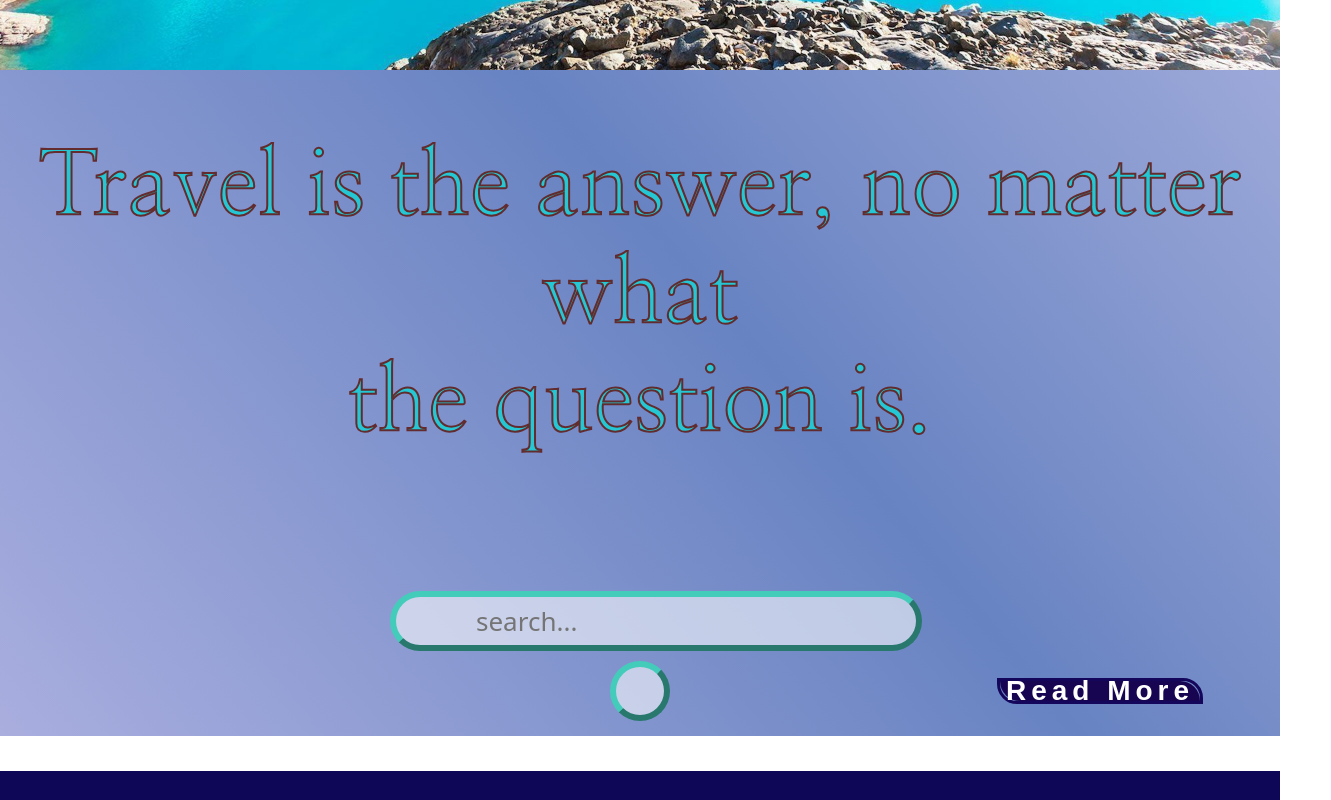
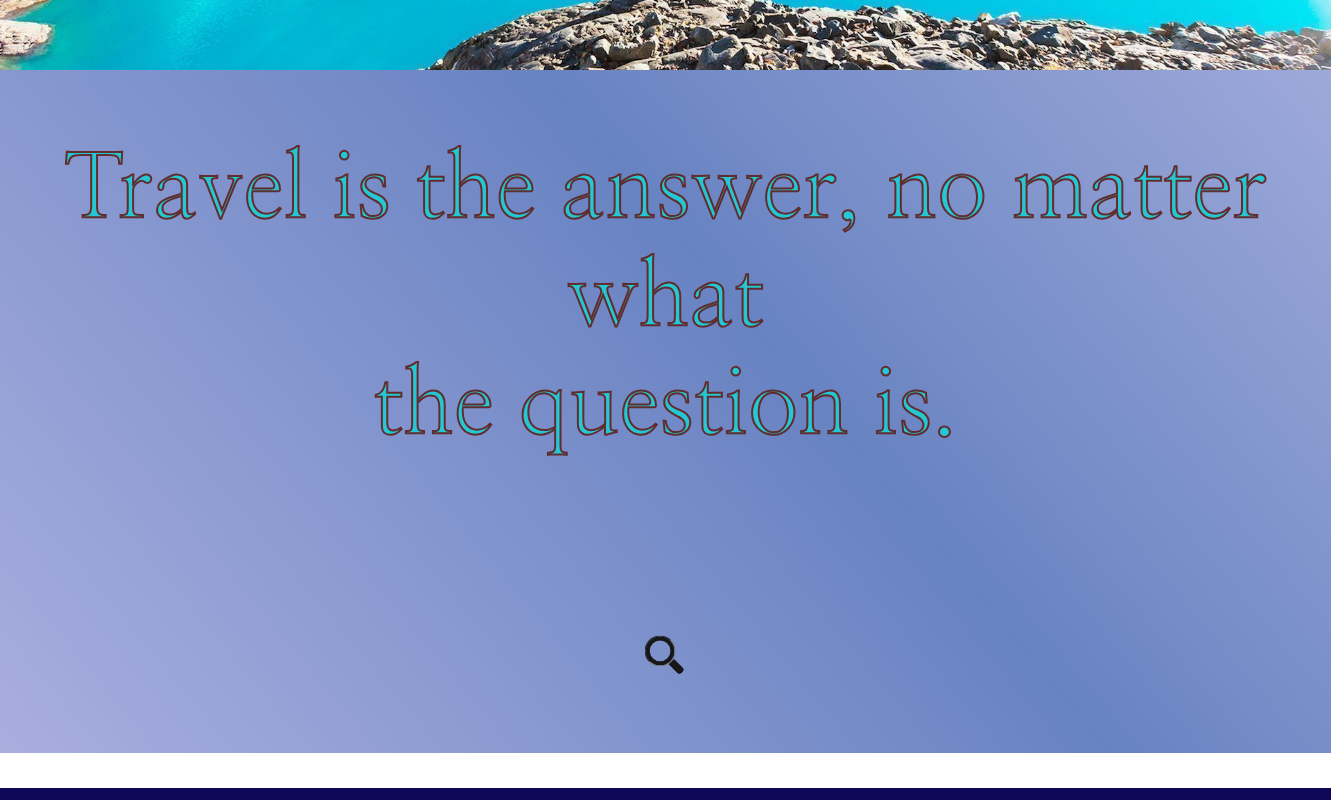
Before and after one commit to yohannavrojo/myTineraryFull.github.io, a React (Create React App) app in the folder mytineray-main/: page /Cities in a window 1280 px wide. Shown: the part 580-1380 px from the top of the page, 1331 px wide, since content can reach past the window. Built offline with nearby package versions, Linux system fonts and the light colour scheme; no server answers; a web font is replaced by a local one.

Commit message:
nuevo search

```diff
--- a/mytineray-main/src/components/search/Search.css
+++ b/mytineray-main/src/components/search/Search.css
@@ -1,89 +1,151 @@
-
-.wrappers{
-	margin-top: 60px;
-	/* background: url(../imagenes/lineapunteada.jpg);
-	height: 600px;
-	object-fit:none;
-	background-repeat: no-repeat;
- background-position: center center;
- background-size:35%; */
- margin-bottom: 90px;
-
+/* nuevo search */
+:root {
+	font-size: calc(16px + (24 - 16)*(100vw - 320px)/(1920 - 320));
 }
-/* .container{
-
-} */
-.container .input{
-margin-top: 1%;
-	border: 1px;
-	outline: none;
-	color: #ffffff;
-    background: #ffffff91;
-	border-color: rgb(68, 204, 186);
-	border-width: 6px;
-	border-style: outset;
+body, button, input {
+	font: 1em Hind, sans-serif;
+	line-height: 1.5em;
 }
-.search_wrap{
-	width: 500px;
-	margin: 38px auto;
+body, input {
+	color: #171717;
+}
+body, .search-bar {
+	display: flex;
+}
+body {
+	background: #f1f1f1;
+	height: 100vh;
+}
+.search-bar input,
+.search-btn,
+.search-btn:before,
+.search-btn:after {
+	transition: all 0.25s ease-out;
+}
+.search-bar input,
+.search-btn {
+	width: 3em;
+	height: 3em;
+}
+.search-bar input:invalid:not(:focus),
+.search-btn {
+	cursor: pointer;
+}
+.search-bar,
+.search-bar input:focus,
+.search-bar input:valid  {
+	width: 100%;
+}
+.search-bar input:focus,
+.search-bar input:not(:focus) + .search-btn:focus {
+	outline: transparent;
+}
+.search-bar {
+	margin: auto;
+	padding: 1.5em;
+	justify-content: center;
+	max-width: 30em;
+}
+.search-bar input {
+	background: transparent;
+	border-radius: 1.5em;
+	box-shadow: 0 0 0 0.4em #171717 inset;
+	padding: 0.75em;
+	transform: translate(0.5em,0.5em) scale(0.5);
+	transform-origin: 100% 0;
+	-webkit-appearance: none;
+	-moz-appearance: none;
+	appearance: none;
+}
+.search-bar input::-webkit-search-decoration {
+	-webkit-appearance: none;
+}
+.search-bar input:focus,
+.search-bar input:valid {
+	background: #fff;
+	border-radius: 0.375em 0 0 0.375em;
+	box-shadow: 0 0 0 0.1em #d9d9d9 inset;
+	transform: scale(1);
+}
+.search-btn {
+	background: #171717;
+	border-radius: 0 0.75em 0.75em 0 / 0 1.5em 1.5em 0;
+	padding: 0.75em;
+	position: relative;
+	transform: translate(0.25em,0.25em) rotate(45deg) scale(0.25,0.125);
+	transform-origin: 0 50%;
+}
+.search-btn:before,
+.search-btn:after {
+	content: "";
+	display: block;
+	opacity: 0;
+	position: absolute;
+}
+.search-btn:before {
+	border-radius: 50%;
+	box-shadow: 0 0 0 0.2em #f1f1f1 inset;
+	top: 0.75em;
+	left: 0.75em;
+	width: 1.2em;
+	height: 1.2em;
+}
+.search-btn:after {
+	background: #f1f1f1;
+	border-radius: 0 0.25em 0.25em 0;
+	top: 51%;
+	left: 51%;
+	width: 0.75em;
+	height: 0.25em;
+	transform: translate(0.2em,0) rotate(45deg);
+	transform-origin: 0 50%;
+}
+.search-btn span {
+	display: inline-block;
+	overflow: hidden;
+	width: 1px;
+	height: 1px;
 }
 
-.search_wrap .search_box{
-	position: relative;
-	width: 500px;
-	height: 60px;
+/* Active state */
+.search-bar input:focus + .search-btn,
+.search-bar input:valid + .search-btn {
+	background: #051235;
+	border-radius: 0 0.375em 0.375em 0;
+	transform: scale(1);
+}
+.search-bar input:focus + .search-btn:before,
+.search-bar input:focus + .search-btn:after,
+.search-bar input:valid + .search-btn:before,
+.search-bar input:valid + .search-btn:after {
+	opacity: 1;
+}
+.search-bar input:focus + .search-btn:hover,
+.search-bar input:valid + .search-btn:hover,
+.search-bar input:valid:not(:focus) + .search-btn:focus {
+	background: #051235;
+}
+.search-bar input:focus + .search-btn:active,
+.search-bar input:valid + .search-btn:active {
+	transform: translateY(1px);
 }
 
-.search_wrap .search_box .input{
-	position: absolute;
-	top: 0;
-	/* margin-right: 70px; */
-	width: 532px;
-	height: 100%;
-	/* padding: 10px 20px; */
-	border-radius: 3px;
-	font-size: 26px;
-
+@media screen and (prefers-color-scheme: dark) {
+	body, input {
+		color: #f1f1f1;
+	}
+	body {
+		background: #171717;
+	}
+	.search-bar input {
+		box-shadow: 0 0 0 0.4em #f1f1f1 inset;
+	}
+	.search-bar input:focus,
+	.search-bar input:valid {
+		background: #3d3d3d;
+		box-shadow: 0 0 0 0.1em #3d3d3d inset;
+	}
+	.search-btn {
+		background: #f1f1f1;
+	}
 }
-
-.search_wrap .search_box .btn{
-	margin-top: 15%;
-	margin-left: 44%;
-	position: absolute;
-	top: 0;
-	right: 0;
-	width: 60px;
-	height: 100%;
-	background: #ffffff91;
-	border-color: rgb(68, 204, 186);
-	border-width: 6px;
-	border-style: outset;
-	z-index: 1;
-	cursor: pointer;
-}
-
-.search_wrap .search_box .btn:hover{
-	background: #fbffff;
-}
-
-.search_wrap .search_box .btn.btn_common .fas{
-	position: absolute;
-	top: 50%;
-	left: 50%;
-	transform: translate(-50%,-50%);
-	color: rgb(5, 5, 5);
-
-	font-size: 20px;
-}
-.search_wrap.search_wrap_4 .search_box .input{
-	padding-left: 80px;
-}
-
-.search_wrap.search_wrap_4 .search_box .input{
-	border-radius: 50px;
-}
-
-.search_wrap.search_wrap_4 .search_box .btn{
-	left: 0px;
-	border-radius: 50%;
-}
--- a/mytineray-main/src/components/search/Search.js
+++ b/mytineray-main/src/components/search/Search.js
@@ -15,19 +15,19 @@
 
   return (
     <>
-      <div   className="wrappers">
 
-             <div className="container">
-          <div className="search_wrap search_wrap_4">
-            <div className="search_box">
-              <div id="myInput" onkeyup="myFunction()" className="btn btn_common">
-                <i className="fas fa-search"></i>
-              </div>
-              <input type="text"  onChange={inputSearch} className="input" placeholder="search..." />
-            </div>
-          </div>
-        </div>
-      </div>
+
+      {/* onuevo search */}
+
+      <form action="" class="search-bar">
+	<input type="search" name="search" onChange={inputSearch} pattern=".*\S.*" required/>
+	<button class="search-btn" type="submit">
+		<span>Search</span>
+	</button>
+</form>
+
+
+
 
 
     </>
```
